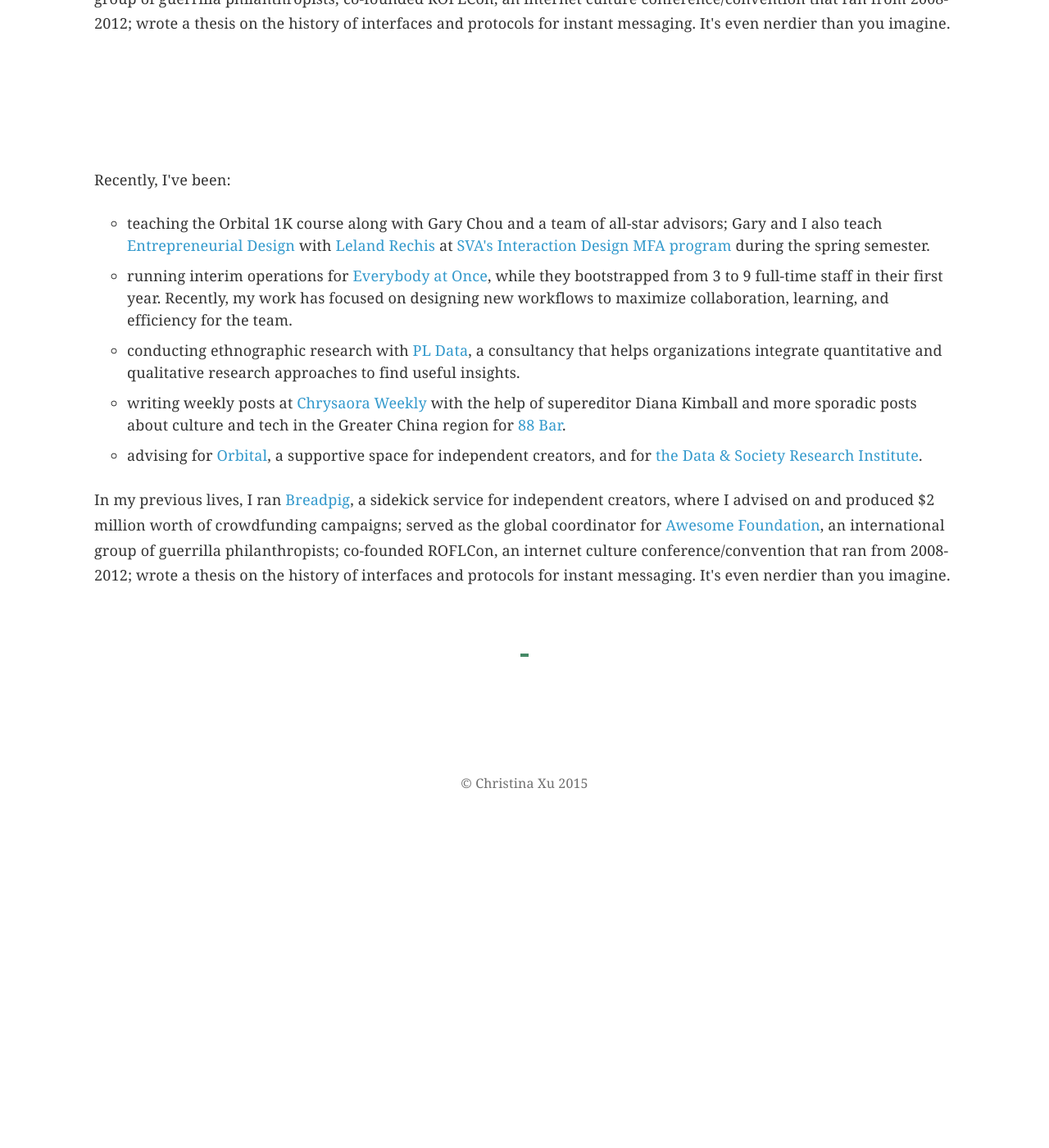
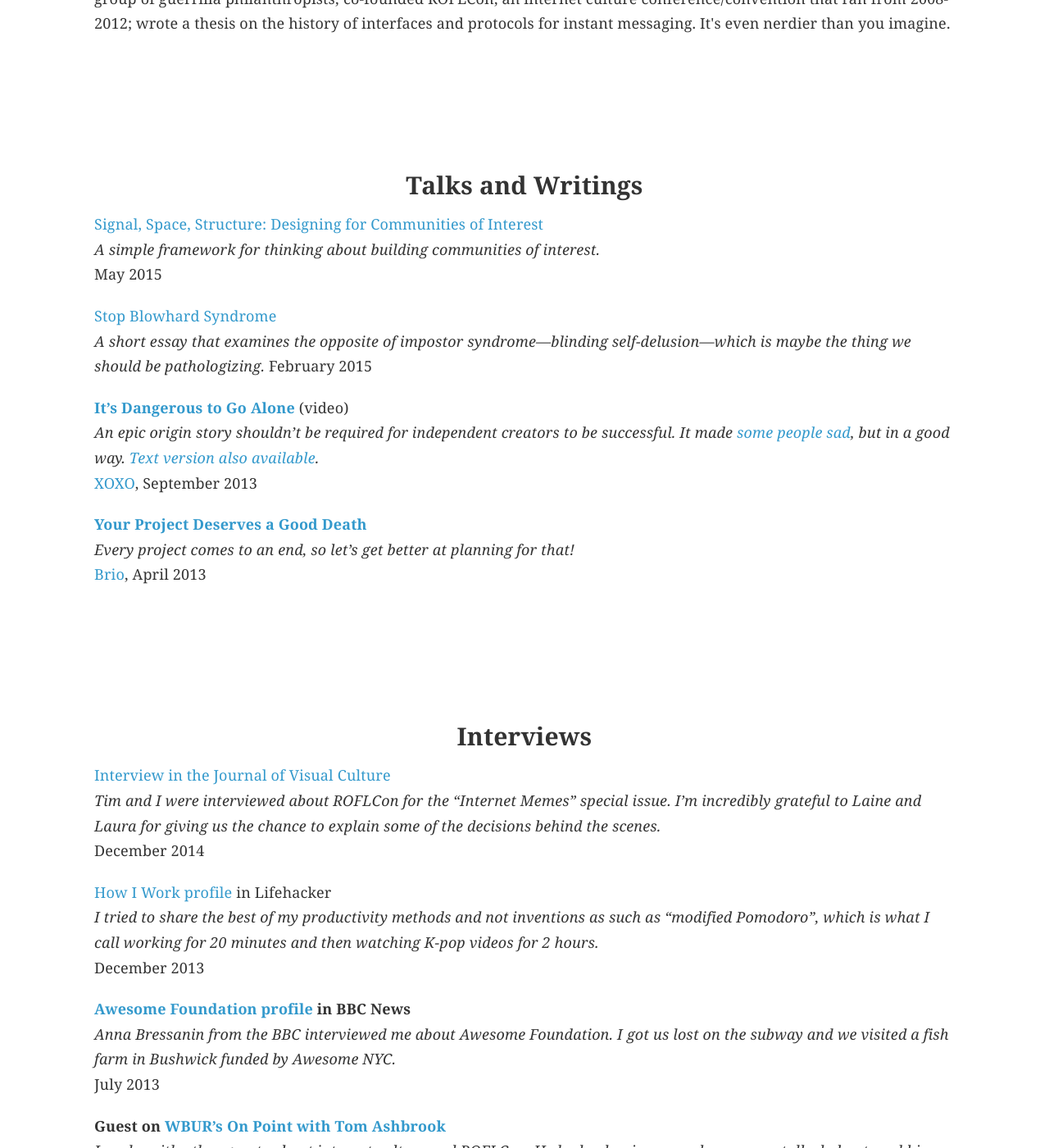
Before and after one commit to zamiang/christina-xu, a Jekyll site: the page built from index.html, in a window 1280 px wide and 1400 px high, scrolled down 1499 px. Shown: the whole window at 82% size. Built offline with Jekyll 4.4.1, drawn with Linux system fonts in a browser that asks for light colours; nearby versions of some CDN libraries; Markdown is read by kramdown in place of the engine named in the settings; before the commit the page ends 2479 px from its top, so only the background shows below that; some of the changed text lies outside the part shown.

Commit message:
Update index.html

```diff
--- a/index.html
+++ b/index.html
@@ -28,21 +28,60 @@ layout: default
     </div>
 </section>
 
-<section id="about">
+<section id="talks">
     <div class="section-content">
-        <p class="large">
-            Recently, I've been:
+        <h3>Talks and Writings</h3>
+        <p>
+        <bold><a href="https://medium.com/chrysaora-weekly/signal-space-structure-designing-for-communities-of-interest-d09ad8454f57">Signal, Space, Structure: Designing for Communities of Interest</a></bold><br />
+        <i>A simple framework for thinking about building communities of interest.</i><br />
+        May 2015
         </p>
-        <ul>
-            <li>teaching the Orbital 1K course along with Gary Chou and a team of all-star advisors; Gary and I also teach <a href="http://entrepreneurdesigners.tumblr.com">Entrepreneurial Design</a> with <a href="http://www.twitter.com/leland">Leland Rechis</a> at <a href="http://interactiondesign.sva.edu">SVA's Interaction Design MFA program</a> during the spring semester.</li>
-            <li>running interim operations for <a href="http://ea1.co">Everybody at Once</a>, while they bootstrapped from 3 to 9 full-time staff in their first year. Recently, my work has focused on designing new workflows to maximize collaboration, learning, and efficiency for the team.</li>
-            <li>conducting ethnographic research with <a href="http://pldata.io">PL Data</a>, a consultancy that helps organizations integrate quantitative and qualitative research approaches to find useful insights.</li>
-            <li>writing weekly posts at <a href="https://medium.com/chrysaora-weekly">Chrysaora Weekly</a> with the help of supereditor Diana Kimball and more sporadic posts about culture and tech in the Greater China region for <a href-"http://88-bar.com/">88 Bar</a>.</li>
-            <li>advising for <a href="http://orbitalnyc.com/">Orbital</a>, a supportive space for independent creators, and for <a href="http://datasociety.net">the Data & Society Research Institute</a>.</li>
 
-        </ul>
-        <p class="large">
-            In my previous lives, I ran <a href="http://www.breadpig.com">Breadpig</a>, a sidekick service for independent creators, where I advised on and produced $2 million worth of crowdfunding campaigns; served as the global coordinator for <a href="http://www.awesomefoundation.org">Awesome Foundation</a>, an international group of guerrilla philanthropists; co-founded ROFLCon, an internet culture conference/convention that ran from 2008-2012; wrote a thesis on the history of interfaces and protocols for instant messaging. It's even nerdier than you imagine.
+        <p>
+        <bold><a href="http://xuhulk.tumblr.com/post/110549967516/stop-blowhard-syndrome">Stop Blowhard Syndrome</a></bold> <br />
+        <i>A short essay that examines the opposite of impostor syndrome—blinding self-delusion—which is maybe the thing we should be pathologizing.</i>
+        February 2015
+        </p>
+
+        <p>
+        <b><a href="http://www.youtube.com/watch?v=Z2SI8RYCZkg">It’s Dangerous to Go Alone</a></b> (video)<br />
+        <i>An epic origin story shouldn’t be required for independent creators to be successful. It made <a href="http://frankchimero.com/writing/the-inferno-of-independence/">some people sad</a>, but in a good way. <a href="http://breadpig.tumblr.com/post/62171738926/welcome-to-the-new-breadpig-blog-this-is-the">Text version also available</a>.</i><br />
+        <a href="http://www.xoxofest.com">XOXO</a>, September 2013
+        </p>
+
+        <p>
+        <b><a href="https://medium.com/chrysaora-weekly/your-project-deserves-a-good-death-f345026b6e77">Your Project Deserves a Good Death</a></b><br />
+        <i>Every project comes to an end, so let’s get better at planning for that!</i><br />
+        <a href="http://2013.brioconference.com/">Brio</a>, April 2013
         </p>
     </div>
 </section>
+
+<section id="about">
+    <div class="section-content">
+        <h3>Interviews</h3>
+        <p>
+        <bold><a href="http://vcu.sagepub.com/content/13/3/376.abstract">Interview in the Journal of Visual Culture</a></bold><br />
+        <i>Tim and I were interviewed about ROFLCon for the “Internet Memes” special issue. I’m incredibly grateful to Laine and Laura for giving us the chance to explain some of the decisions behind the scenes.</i><br />
+        December 2014
+        </p>
+
+        <p>
+        <bold><a href="http://lifehacker.com/im-christina-xu-and-this-is-how-i-work-1476377849/all">How I Work profile</a> in Lifehacker</bold><br />
+        <i>I tried to share the best of my productivity methods and not inventions as such as “modified Pomodoro”, which is what I call working for 20 minutes and then watching K-pop videos for 2 hours.</i><br />
+        December 2013
+        </p>
+
+        <p>
+        <b><a href="http://www.bbc.com/news/magazine-23469438">Awesome Foundation profile</a> in BBC News</b><br />
+        <i>Anna Bressanin from the BBC interviewed me about Awesome Foundation. I got us lost on the subway and we visited a fish farm in Bushwick funded by Awesome NYC.</i><br />
+        July 2013
+        </p>
+
+        <p>
+        <b>Guest on <a href="http://onpoint.wbur.org/2012/04/20/internet-memes">WBUR’s On Point with Tom Ashbrook</a></b><br />
+        <i>I spoke with other guests about internet culture and ROFLCon. He had a dossier on each meme we talked about, and his favorite by far was “Texts from Hillary”.</i><br />
+        April 2012
+        </p>
+    </div>
+</section>
```
